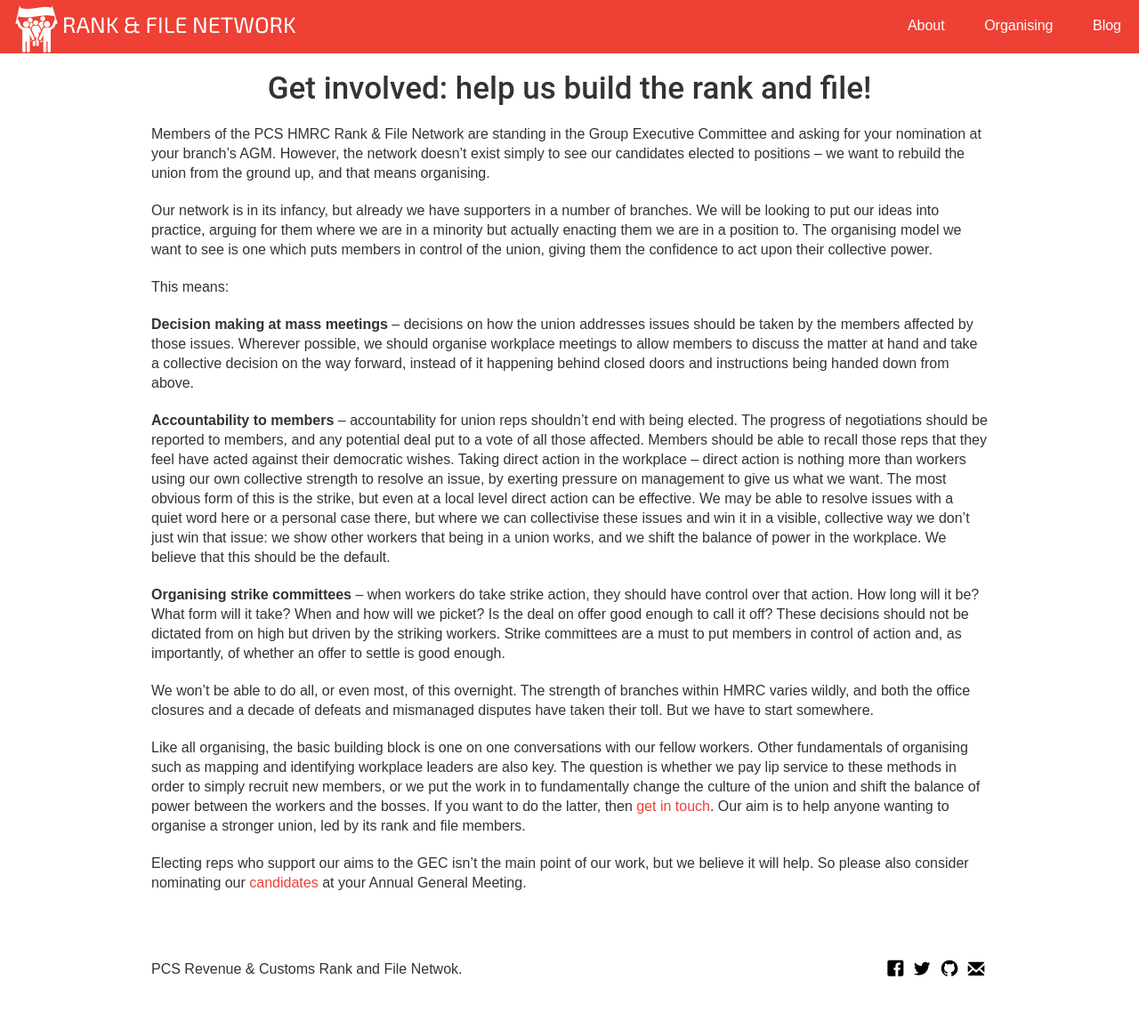
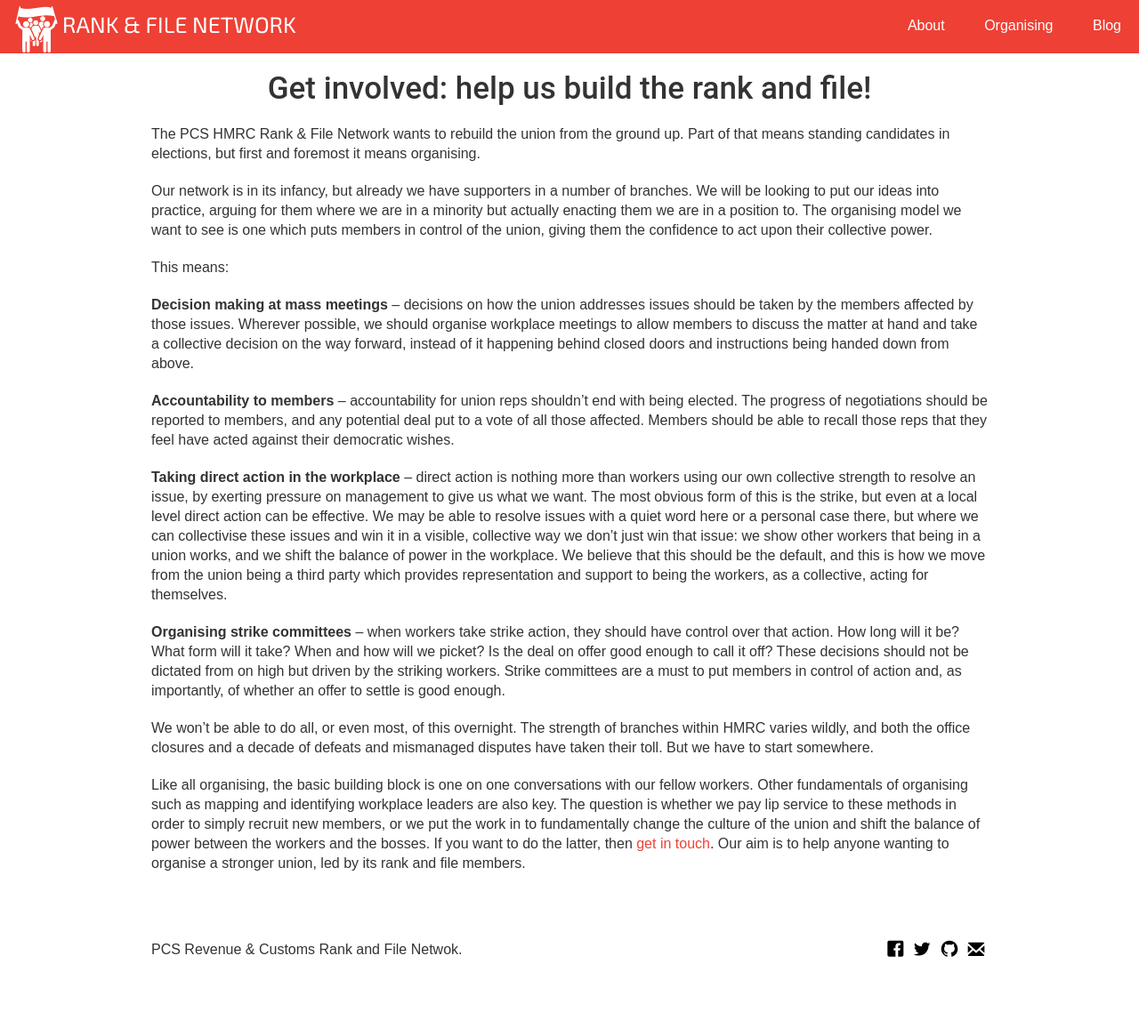
Before and after one commit to pcsrankandfile/pcsrankandfile.github.io, a Jekyll site: the page built from organising.md, in a window 1280 px wide. Shown: the whole page at 89% size. Built offline with Jekyll 4.4.1, drawn with Linux system fonts in a browser that asks for light colours; after the commit the page ends 1134 px from its top, so only the background shows below that.

Commit message:
Update organising.md

```diff
--- a/organising.md
+++ b/organising.md
@@ -1,9 +1,10 @@
 ---
 layout: page
+published: true
 ---
 <h1 class="section-heading centered">Get involved: help us build the rank and file!</h1>
 
-Members of the PCS HMRC Rank & File Network are standing in the Group Executive Committee and asking for your nomination at your branch’s AGM. However, the network doesn’t exist simply to see our candidates elected to positions – we want to rebuild the union from the ground up, and that means organising.
+The PCS HMRC Rank & File Network wants to rebuild the union from the ground up. Part of that means standing candidates in elections, but first and foremost it means organising.
 
 Our network is in its infancy, but already we have supporters in a number of branches. We will be looking to put our ideas into practice, arguing for them where we are in a minority but actually enacting them we are in a position to. The organising model we want to see is one which puts members in control of the union, giving them the confidence to act upon their collective power.
 
@@ -12,13 +13,12 @@ This means:
 **Decision making at mass meetings** – decisions on how the union addresses issues should be taken by the members affected by those issues. Wherever possible, we should organise workplace meetings to allow members to discuss the matter at hand and take a collective decision on the way forward, instead of it happening behind closed doors and instructions being handed down from above.
 
 **Accountability to members** – accountability for union reps shouldn’t end with being elected. The progress of negotiations should be reported to members, and any potential deal put to a vote of all those affected. Members should be able to recall those reps that they feel have acted against their democratic wishes.
-Taking direct action in the workplace – direct action is nothing more than workers using our own collective strength to resolve an issue, by exerting pressure on management to give us what we want. The most obvious form of this is the strike, but even at a local level direct action can be effective. We may be able to resolve issues with a quiet word here or a personal case there, but where we can collectivise these issues and win it in a visible, collective way we don’t just win that issue: we show other workers that being in a union works, and we shift the balance of power in the workplace. We believe that this should be the default.
 
-**Organising strike committees** – when workers do take strike action, they should have control over that action. How long will it be? What form will it take? When and how will we picket? Is the deal on offer good enough to call it off? These decisions should not be dictated from on high but driven by the striking workers. Strike committees are a must to put members in control of action and, as importantly, of whether an offer to settle is good enough.
+**Taking direct action in the workplace** – direct action is nothing more than workers using our own collective strength to resolve an issue, by exerting pressure on management to give us what we want. The most obvious form of this is the strike, but even at a local level direct action can be effective. We may be able to resolve issues with a quiet word here or a personal case there, but where we can collectivise these issues and win it in a visible, collective way we don’t just win that issue: we show other workers that being in a union works, and we shift the balance of power in the workplace. We believe that this should be the default, and this is how we move from the union being a third party which provides representation and support to being the workers, as a collective, acting for themselves.
+
+**Organising strike committees** – when workers take strike action, they should have control over that action. How long will it be? What form will it take? When and how will we picket? Is the deal on offer good enough to call it off? These decisions should not be dictated from on high but driven by the striking workers. Strike committees are a must to put members in control of action and, as importantly, of whether an offer to settle is good enough.
 
 We won’t be able to do all, or even most, of this overnight. The strength of branches within HMRC varies wildly, and both the office closures and a decade of defeats and mismanaged disputes have taken their toll. But we have to start somewhere.
 
 Like all organising, the basic building block is one on one conversations with our fellow workers. Other fundamentals of organising such as mapping and identifying workplace leaders are also key. The question is whether we pay lip service to these methods in order to simply recruit new members, or we put the work in to fundamentally change the culture of the union and shift the balance of power between the workers and the bosses.
 If you want to do the latter, then [get in touch](mailto:{{ site.email }}). Our aim is to help anyone wanting to organise a stronger union, led by its rank and file members.
-
-Electing reps who support our aims to the GEC isn’t the main point of our work, but we believe it will help. So please also consider nominating our [candidates]({{ '/elections' | prepend: site.baseurl | prepend: site.url }}) at your Annual General Meeting.
```
